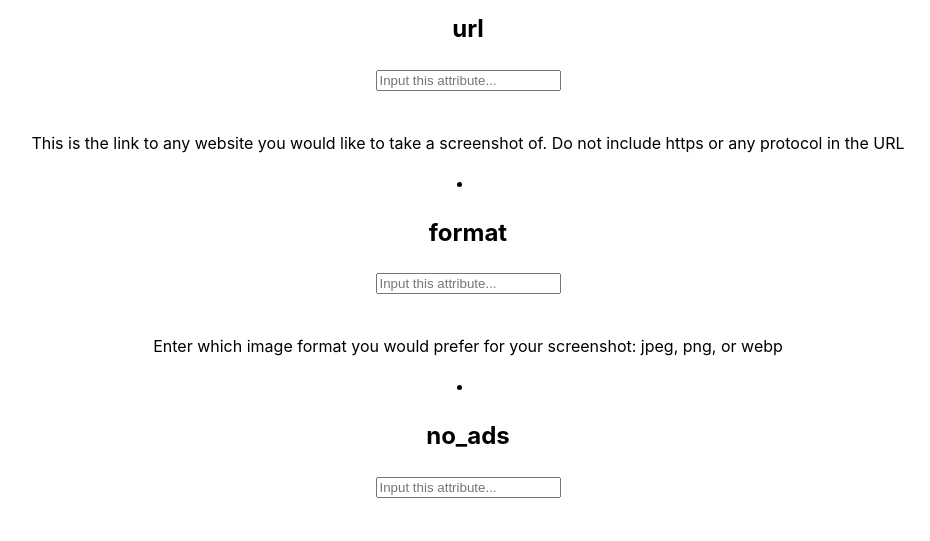
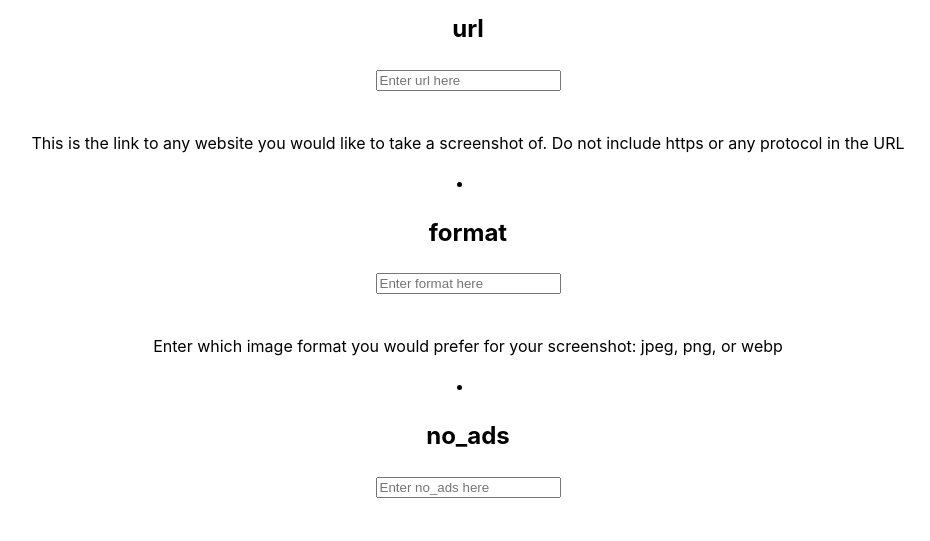
Before and after one commit to Akalexsis/CodePath_Screenshot_App, a React (Vite) app: page / in a window 1280 px wide. Shown: the part 220-761 px from the top of the page, without its empty margins (172-1102 px from the left). Built offline with nearby package versions, Linux system fonts and the light colour scheme; no server answers.

Commit message:
Implemented func that creates a URL from user inputs

```diff
--- a/src/App.jsx
+++ b/src/App.jsx
@@ -15,10 +15,42 @@ function App() {
   });
 
   // how users should submit their form
-  // const submitForm = () => {
+  const submitForm = () => {
+    // default values if user does not enter a value
+    let defaultValues = {
+      format: "jpeg",
+      no_ads: "true",
+      no_cookie_banners: "true",
+      width: "1920",
+      height: "1080",
+    };
 
-  // }
+    // user should not be able to submit without url
+    if (!url) {
+      alert('Please enter a url!');
+    } else {
+      //  loops thru key: value values to determine if they're empty or not
+      for (const [key, value] of Object.entries(inputs)) {
+        if (!value) {
+          // if no value at that key, then key assigned default value
+          inputs[key] = defaultValues[key]
+        }
+      }
+    }
+    makeQuery();
+  }
 
+  // func makes our complete URl for the API
+  const makeQuery = () => {
+    // following segment needed to make url work
+    let wait_until = "network_idle";
+    let response_type = "json";
+    let fail_on_status = "400%2C404%2C500-511";
+    let url_starter = "https://";
+    let fullURL = url_starter + inputs.url;
+
+    let query = `https://api.apiflash.com/v1/urltoimage?access_key=${ACCESS_KEY}&url=${fullURL}&format=${inputs.format}&width=${inputs.width}&height=${inputs.height}&no_cookie_banners=${inputs.no_cookie_banners}&no_ads=${inputs.no_ads}&wait_until=${wait_until}&response_type=${response_type}&fail_on_status=${fail_on_status}`;
+  }
   return (
     <div className="whole-page">
       <h1>Build Your Own Screenshot! 📸</h1>
@@ -26,7 +58,7 @@ function App() {
       {/* component required user inputs, handleChange, and onSubmit func */}
       <APIForm inputs={inputs} handleChange={(e) => setInputs((prevState) => ({
             ...prevState, [e.target.name]: e.target.value.trim(), }))
-        }  />
+        }  onSubmit={submitForm}/>
       <br></br>
     </div>
   );
--- a/src/components/APIForm.jsx
+++ b/src/components/APIForm.jsx
@@ -23,7 +23,7 @@ const APIForm = ({inputs, handleChange, onSubmit}) => {
                     type="text"
                     name={category}
                     value={value}
-                    placeholder="Input this attribute..."
+                    placeholder={`Enter ${category} here`}
                     onChange={handleChange}
                     className="textbox"
                     />
```
